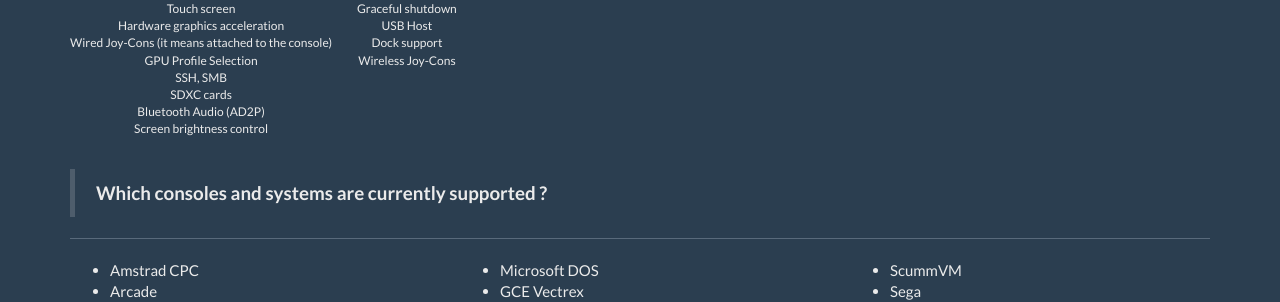
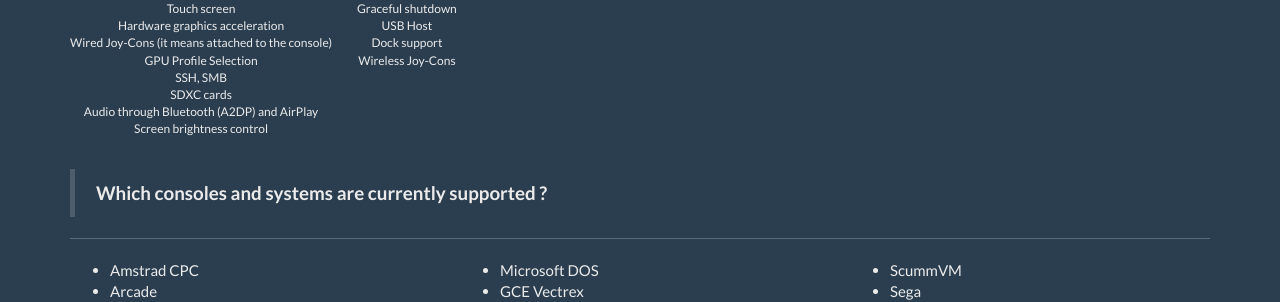
Before and after one commit to lakka-switch/documentation, a Jekyll site: the page built from faq.md, in a window 1280 px wide and 900 px high, scrolled down 761 px. Shown: the part 156-458 px from the top of the window. Built offline with Jekyll 4.4.1, drawn with Linux system fonts in a browser that asks for light colours; nearby versions of some CDN libraries.

Commit message:
Update faq.md

```diff
--- a/faq.md
+++ b/faq.md
@@ -36,7 +36,7 @@
 | GPU Profile Selection          | Wireless Joy-Cons |
 | SSH, SMB                       |                   |
 | SDXC cards
-| Bluetooth Audio (AD2P) | |
+| Audio through Bluetooth (A2DP) and AirPlay | |
 | Screen brightness control | |
 
 &nbsp;
```
